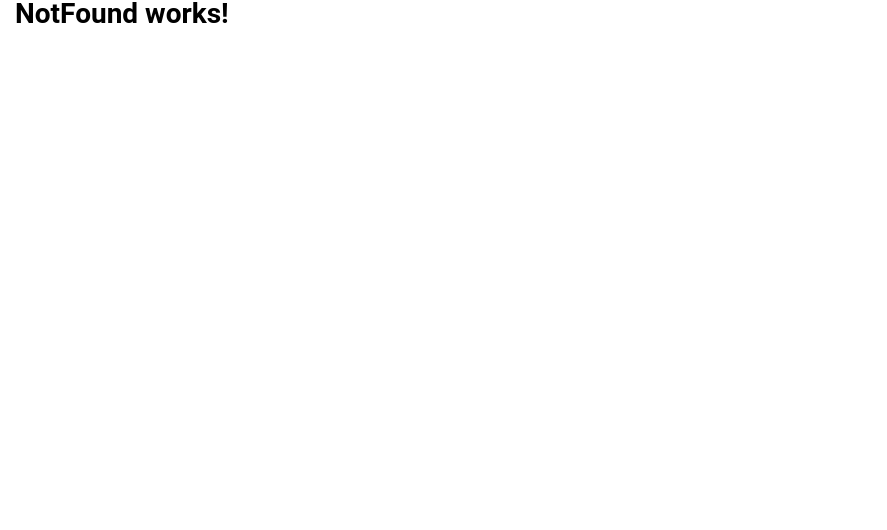
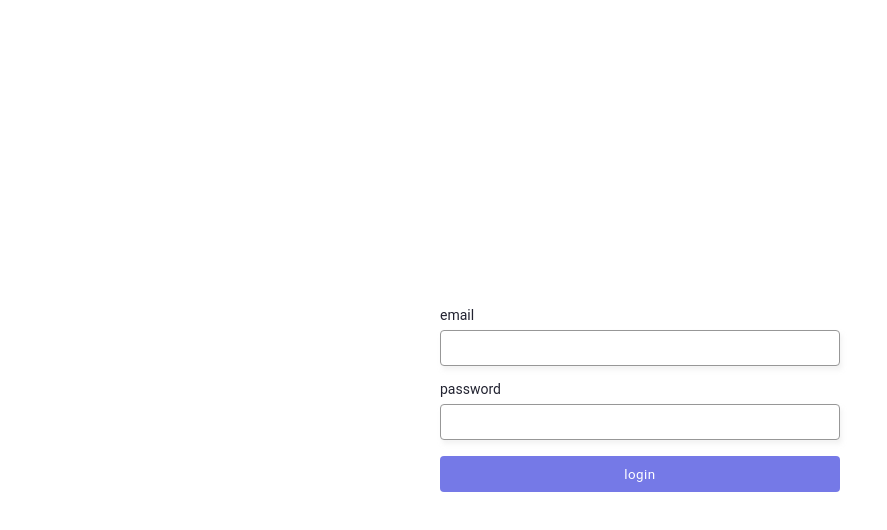
Before and after one commit to galcantaradev/base, a React (Create React App) app: page /login in a window 1280 px wide. Shown: the top 530 px of the page, without its empty margins (0-887 px from the left). Built offline with nearby package versions, Linux system fonts and the light colour scheme.

Commit message:
styling login

```diff
--- a/src/App.tsx
+++ b/src/App.tsx
@@ -5,7 +5,6 @@ import { Router } from 'react-router-dom';
 import { useRecoilValue } from 'recoil';
 import { ThemeProvider } from 'styled-components';
 
-import { Container } from './components';
 import { ErrorBoundary } from './pages';
 import { Routes } from './routes';
 import { themeState } from './state/atoms/themeState';
@@ -21,9 +20,7 @@ const App = () => {
       <ThemeProvider theme={theme.colors}>
         <Router history={history}>
           <ErrorBoundary>
-            <Container>
-              <Routes />
-            </Container>
+            <Routes />
           </ErrorBoundary>
         </Router>
       </ThemeProvider>
--- a/src/components/Button/Button.tsx
+++ b/src/components/Button/Button.tsx
@@ -7,6 +7,7 @@ export type ButtonProps = DetailedHTMLProps<
   HTMLButtonElement
 > & {
   ref?: any;
+  width?: number;
 };
 
 const StyledButton = styled.button<ButtonProps>`
@@ -17,9 +18,9 @@ const StyledButton = styled.button<ButtonProps>`
   cursor: pointer;
   height: 36px;
   letter-spacing: 0.5px;
-  min-width: 270px;
   padding: 0 16px;
   text-align: center;
+  width: ${props => `${props.width}px`};
 
   :active {
     background: ${props => props.theme.primary};
--- a/src/components/Container/Container.tsx
+++ b/src/components/Container/Container.tsx
@@ -14,27 +14,20 @@ export type ContainerProps = React.DetailedHTMLProps<
 };
 
 const StyledContainer = styled.div<ContainerProps>`
+  background-color: ${props => props.theme.backgroundColor};
   display: flex;
   flex-direction: column;
   font-size: ${props => props.fontSize}px;
-  background-color: ${props => props.theme.backgroundColor};
   height: 100vh;
+  min-height: 100vh;
   width: 100%;
 `;
 
-export const Container = ({
-  children,
-  className = '',
-  ...props
-}: ContainerProps) => {
+export const Container = ({ children, ...props }: ContainerProps) => {
   const fontSize = useRecoilValue(fontSizeState);
 
   return (
-    <StyledContainer
-      {...props}
-      className={`container ${className}`}
-      fontSize={fontSize}
-    >
+    <StyledContainer {...props} fontSize={fontSize}>
       {children}
     </StyledContainer>
   );
--- a/src/components/Grid/Col.tsx
+++ b/src/components/Grid/Col.tsx
@@ -12,12 +12,12 @@ type ColSizes = {
 
 type PartialColProps = Partial<ColSizes> & {
   className?: string;
-  children: ReactNode;
+  children?: ReactNode;
 };
 
 type RequiredColProps = ColSizes & {
   className?: string;
-  children: ReactNode;
+  children?: ReactNode;
 };
 
 export type ColProps = PartialColProps | RequiredColProps;
--- a/src/components/Input/Input.tsx
+++ b/src/components/Input/Input.tsx
@@ -7,6 +7,7 @@ export type InputProps = InputHTMLAttributes<HTMLInputElement> & {
   name: string;
   label?: string;
   error?: string;
+  width: number;
 };
 
 const StyledInput = styled.input<InputProps>`
@@ -18,11 +19,17 @@ const StyledInput = styled.input<InputProps>`
   box-shadow: 2px 4px 4px 0 ${props => props.theme.shadowColor};
   height: 36px;
   padding: 10px;
+  width: ${props => props.width}px;
 
   :disabled {
     background: ${props => props.theme.disabledColor};
     color: ${props => props.theme.disabledTextColor};
     cursor: not-allowed;
+  }
+
+  :focus {
+    border-color: ${props => props.theme.primary};
+    outline: none;
   }
 `;
 
@@ -32,7 +39,7 @@ export const Input = (props: InputProps) => {
   return (
     <FormGroup>
       <Label htmlFor={name}>{label}</Label>
-      <StyledInput name={name} {...rest} />
+      <StyledInput name={name} error={error} {...rest} />
       {!!error ? <ErrorMessage>{error}</ErrorMessage> : null}
     </FormGroup>
   );
--- /dev/null
+++ b/src/pages/Login/Login.tsx
@@ -0,0 +1,52 @@
+import { Form, Formik } from 'formik';
+import React from 'react';
+import styled from 'styled-components';
+
+import { Button, Container, FormikInputField } from '../../components';
+import { loginValidationSchema } from './loginValidationSchema';
+
+type FormikLoginValues = {
+  email: string;
+  password: string;
+};
+
+const LoginContainer = styled(Container)`
+  align-items: center;
+  justify-content: center;
+`;
+
+export const Login = () => {
+  const login = (values: FormikLoginValues) => {};
+
+  return (
+    <Formik<FormikLoginValues>
+      onSubmit={login}
+      initialValues={{ email: '', password: '' }}
+      validationSchema={() => loginValidationSchema}
+    >
+      {formProps => {
+        return (
+          <LoginContainer>
+            <Form>
+              <FormikInputField
+                width={400}
+                name="email"
+                type="email"
+                label="email"
+              />
+              <FormikInputField
+                name="password"
+                type="password"
+                label="password"
+                width={400}
+              />
+              <Button type="submit" onClick={formProps.submitForm} width={400}>
+                login
+              </Button>
+            </Form>
+          </LoginContainer>
+        );
+      }}
+    </Formik>
+  );
+};
--- /dev/null
+++ b/src/pages/Login/index.ts
@@ -0,0 +1,2 @@
+export * from './Login';
+export * from './loginValidationSchema';
--- /dev/null
+++ b/src/pages/Login/loginValidationSchema.ts
@@ -0,0 +1,6 @@
+import * as Yup from 'yup';
+
+export const loginValidationSchema = Yup.object().shape({
+  email: Yup.string().email().required(),
+  password: Yup.string().required()
+});
--- a/src/pages/Register/Register.tsx
+++ b/src/pages/Register/Register.tsx
@@ -1,9 +1,9 @@
 import { Form, Formik } from 'formik';
 import React from 'react';
 
-import { Button, FormikInputField } from '../../components';
+import { Button, Container, FormikInputField } from '../../components';
 import { useTheme } from '../../hooks';
-import { registerValidationSchema } from './';
+import { registerValidationSchema } from './registerValidationSchema';
 
 export const Register = () => {
   const { toggleTheme } = useTheme();
@@ -16,13 +16,15 @@ export const Register = () => {
     >
       {() => {
         return (
+          <Container>
             <Form>
               <button type="button" onClick={toggleTheme}>
                 toggle
               </button>
-            <FormikInputField name="name" label="Name" />
+              <FormikInputField name="name" label="Name" width={400} />
               <Button>register</Button>
             </Form>
+          </Container>
         );
       }}
     </Formik>
--- a/src/pages/index.ts
+++ b/src/pages/index.ts
@@ -1,4 +1,5 @@
 export * from './ErrorBoundary';
 export * from './Home';
+export * from './Login';
 export * from './NotFound';
 export * from './Register';
--- a/src/routes/Routes.tsx
+++ b/src/routes/Routes.tsx
@@ -1,12 +1,13 @@
 import React from 'react';
 import { Route, Switch } from 'react-router';
 
-import { Home, NotFound, Register } from '../pages';
+import { Home, Login, NotFound, Register } from '../pages';
 
 export const Routes = () => {
   return (
     <Switch>
       <Route path="/" component={Home} exact />
+      <Route path="/login" component={Login} />
       <Route path="/register" component={Register} />
       <Route path="*" component={NotFound} />
     </Switch>
```
Lines whose indentation alone changed are shown as unchanged.
